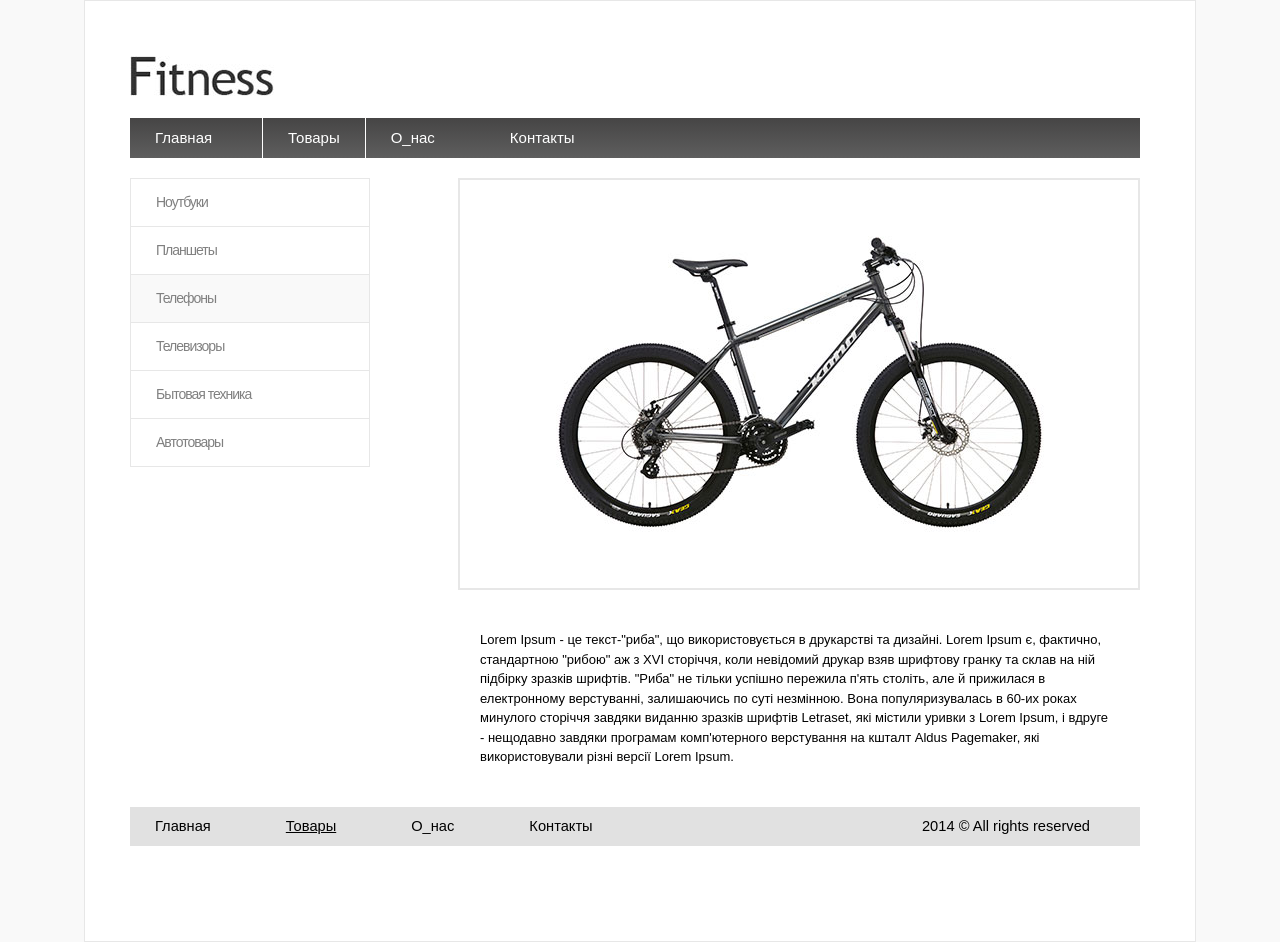
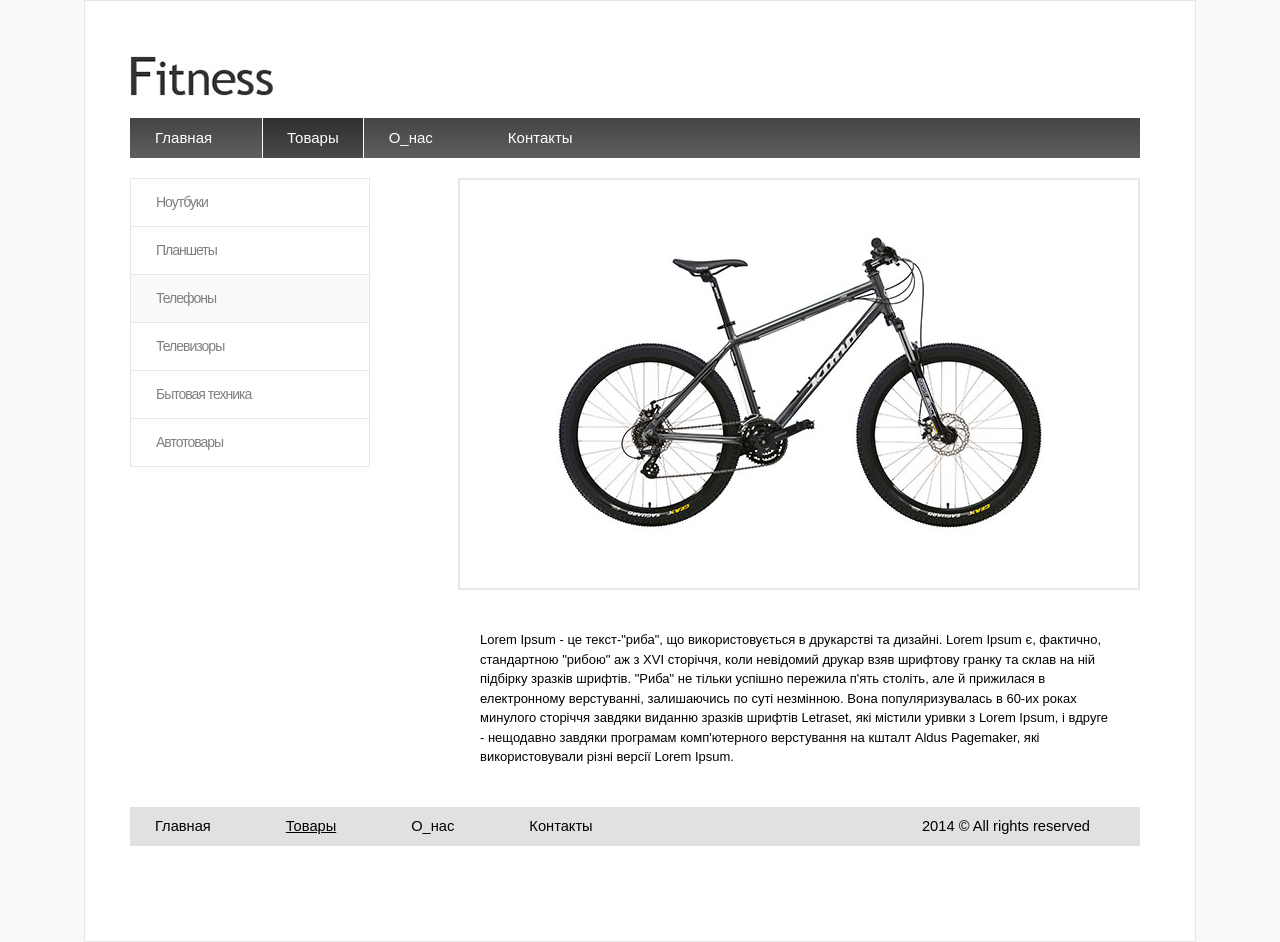
Before and after one commit to KristinaKot/3_Kot, a plain HTML site: page www/index.html in a window 1280 px wide. Drawn offline with Linux system fonts and the light colour scheme.

Commit message:
top menu fixed

```diff
--- a/www/css/style.css
+++ b/www/css/style.css
@@ -51,7 +51,10 @@ body{
 	}
 
 .top li:nth-child(2) {
-	padding: 11px 25px 12px 25px;
+	padding: 11px 24px 12px 24px;
+	border-left: 1px solid white;
+	border-right: 1px solid white;
+	background: linear-gradient(to top, #494949, #2f2f2f);
 
 }
 
@@ -156,15 +159,14 @@ p{
 	text-decoration: underline;
 }
 .active-top {
-	background: linear-gradient(to top, #494949, #2f2f2f);
-	border-left: 1px solid white;
-	border-right: 1px solid white;
-	padding: 11px 49px 12px 24px;
+	background: red linear-gradient(to top, #494949, #2f2f2f);
+
+
 }
 
 .active-sidebar {
 	background: #f9f9f9;
-	padding-left: 141450px;
+
 }
 
 .active-footer {
```
